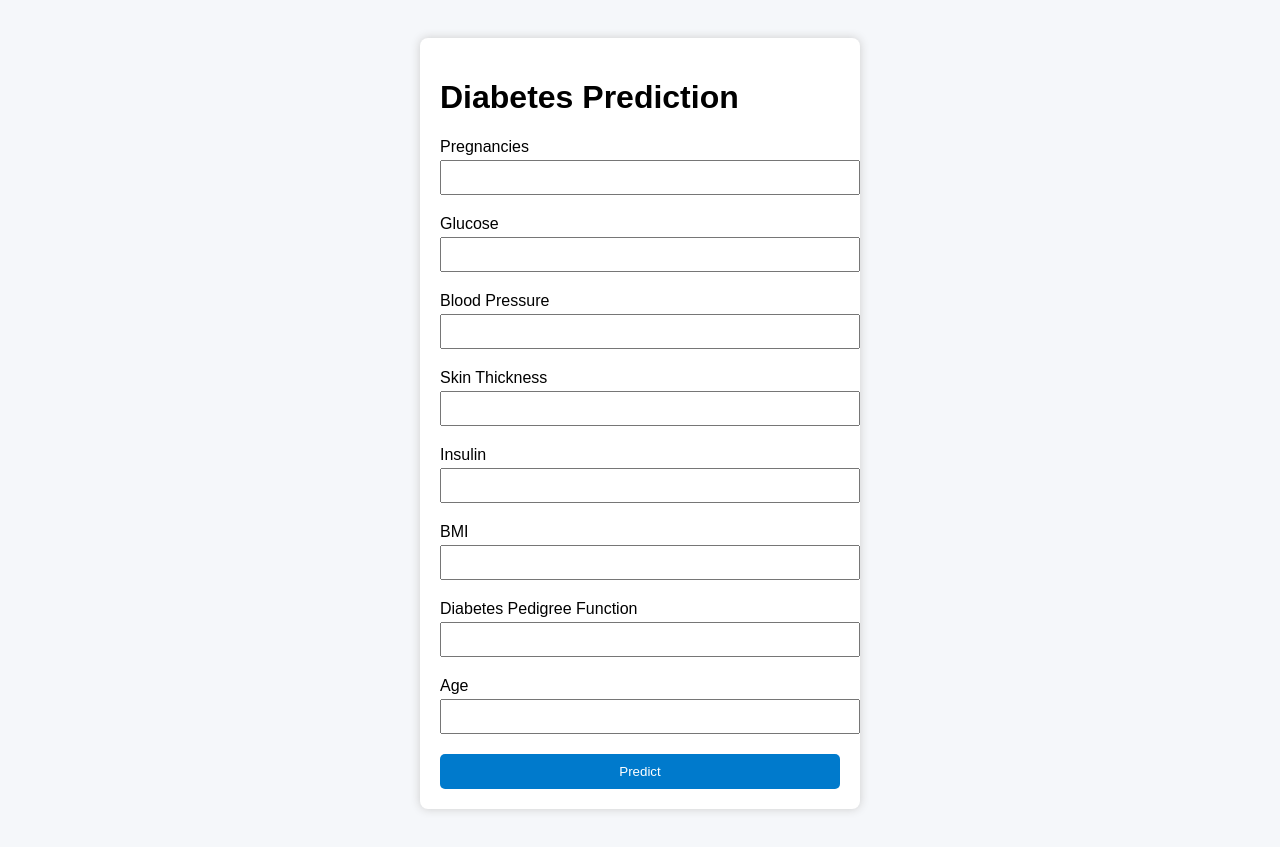
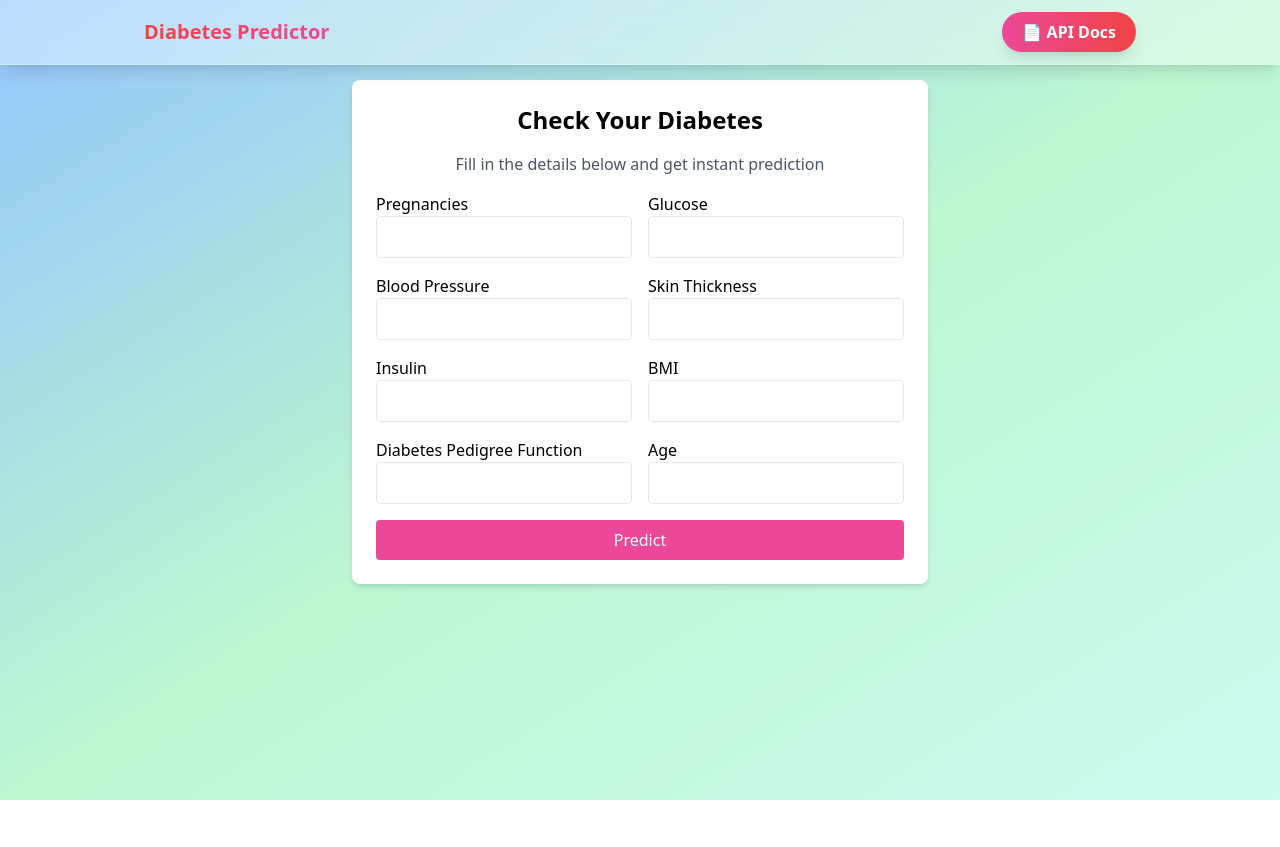
Before and after one commit to debbrath/DiabetesPrediction, a plain HTML site: page app/static/index.html in a window 1280 px wide. After the commit the page ends 800 px from the top, so only its background shows below. Drawn offline with nearby package versions, Linux system fonts and the light colour scheme.

Commit message:
UI Change

```diff
--- a/app/static/index.html
+++ b/app/static/index.html
@@ -1,26 +1,47 @@
 <!DOCTYPE html>
-<html>
+<html lang="en">
 <head>
-  <meta charset="UTF-8">
+  <meta charset="UTF-8" />
   <title>Diabetes Predictor</title>
-  <link rel="stylesheet" href="style.css">
+  <script src="https://cdn.tailwindcss.com"></script>
 </head>
-<body>
-  <div class="container">
-    <h1>Diabetes Prediction</h1>
-    <form id="form">
-      <label>Pregnancies <input type="number" name="Pregnancies" required></label>
-      <label>Glucose <input type="number" name="Glucose" required></label>
-      <label>Blood Pressure <input type="number" name="BloodPressure" required></label>
-      <label>Skin Thickness <input type="number" name="SkinThickness" required></label>
-      <label>Insulin <input type="number" name="Insulin" required></label>
-      <label>BMI <input type="number" step="0.1" name="BMI" required></label>
-      <label>Diabetes Pedigree Function <input type="number" step="0.01" name="DiabetesPedigreeFunction" required></label>
-      <label>Age <input type="number" name="Age" required></label>
-      <button type="submit">Predict</button>
+<body class="bg-gradient-to-br from-blue-300 via-green-200 to-teal-100 min-h-screen flex flex-col items-center p-4 font-sans">
+  <!-- Sticky Navbar -->
+  <nav class="fixed top-0 w-full bg-white/40 backdrop-blur-md shadow-lg border-b border-white/30 z-50">
+    <div class="max-w-5xl mx-auto px-4 py-3 flex justify-between items-center">
+      <h1 class="text-xl font-bold bg-gradient-to-r from-red-500 to-pink-500 bg-clip-text text-transparent">
+        Diabetes Predictor
+      </h1>
+      <a href="https://diabetesprediction-2zpf.onrender.com/docs" target="_blank"
+         class="px-5 py-2 rounded-full bg-gradient-to-r from-pink-500 to-red-500 text-white font-semibold shadow-lg hover:from-red-500 hover:to-pink-500 transition-transform transform hover:-translate-y-0.5">
+        📄 API Docs
+      </a>
+    </div>
+  </nav>
+
+  <!-- Main Container -->
+  <div class="pt-16 w-full max-w-xl">
+    <form id="form" class="bg-white p-6 rounded-lg shadow-md space-y-4">
+      <h2 class="text-2xl font-semibold text-center mb-2">Check Your Diabetes </h2>
+      <p class="text-gray-600 mt-2 text-center">Fill in the details below and get instant prediction</p>
+      <div class="grid grid-cols-2 gap-4">
+        <label class="block">Pregnancies <input type="number" name="Pregnancies" class="w-full border p-2 rounded" required></label>
+        <label class="block">Glucose <input type="number" name="Glucose" class="w-full border p-2 rounded" required></label>
+        <label class="block">Blood Pressure <input type="number" name="BloodPressure" class="w-full border p-2 rounded" required></label>
+        <label class="block">Skin Thickness <input type="number" name="SkinThickness" class="w-full border p-2 rounded" required></label>
+        <label class="block">Insulin <input type="number" name="Insulin" class="w-full border p-2 rounded" required></label>
+        <label class="block">BMI <input type="number" step="0.1" name="BMI" class="w-full border p-2 rounded" required></label>
+        <label class="block">Diabetes Pedigree Function <input type="number" step="0.01" name="DiabetesPedigreeFunction" class="w-full border p-2 rounded" required></label>
+        <label class="block">Age <input type="number" name="Age" class="w-full border p-2 rounded" required></label>
+      </div>
+      <button type="submit" class="w-full bg-pink-500 text-white py-2 px-4 rounded hover:bg-red-500">
+        Predict
+      </button>
     </form>
-    <div id="result"></div>
+
+    <div id="result" class="mt-6 text-center text-lg font-bold text-gray-800"></div>
   </div>
+
   <script src="script.js"></script>
 </body>
 </html>
```
